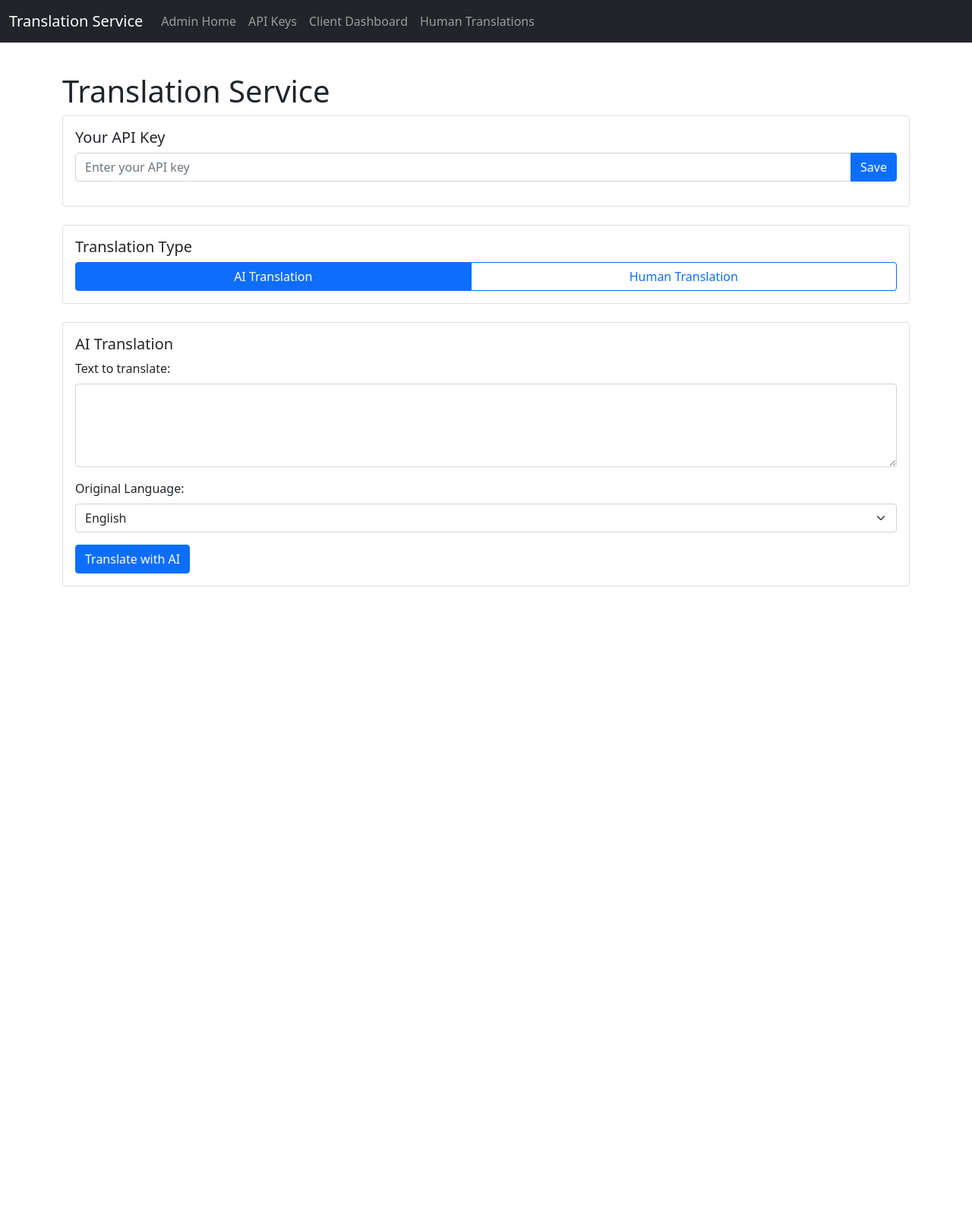
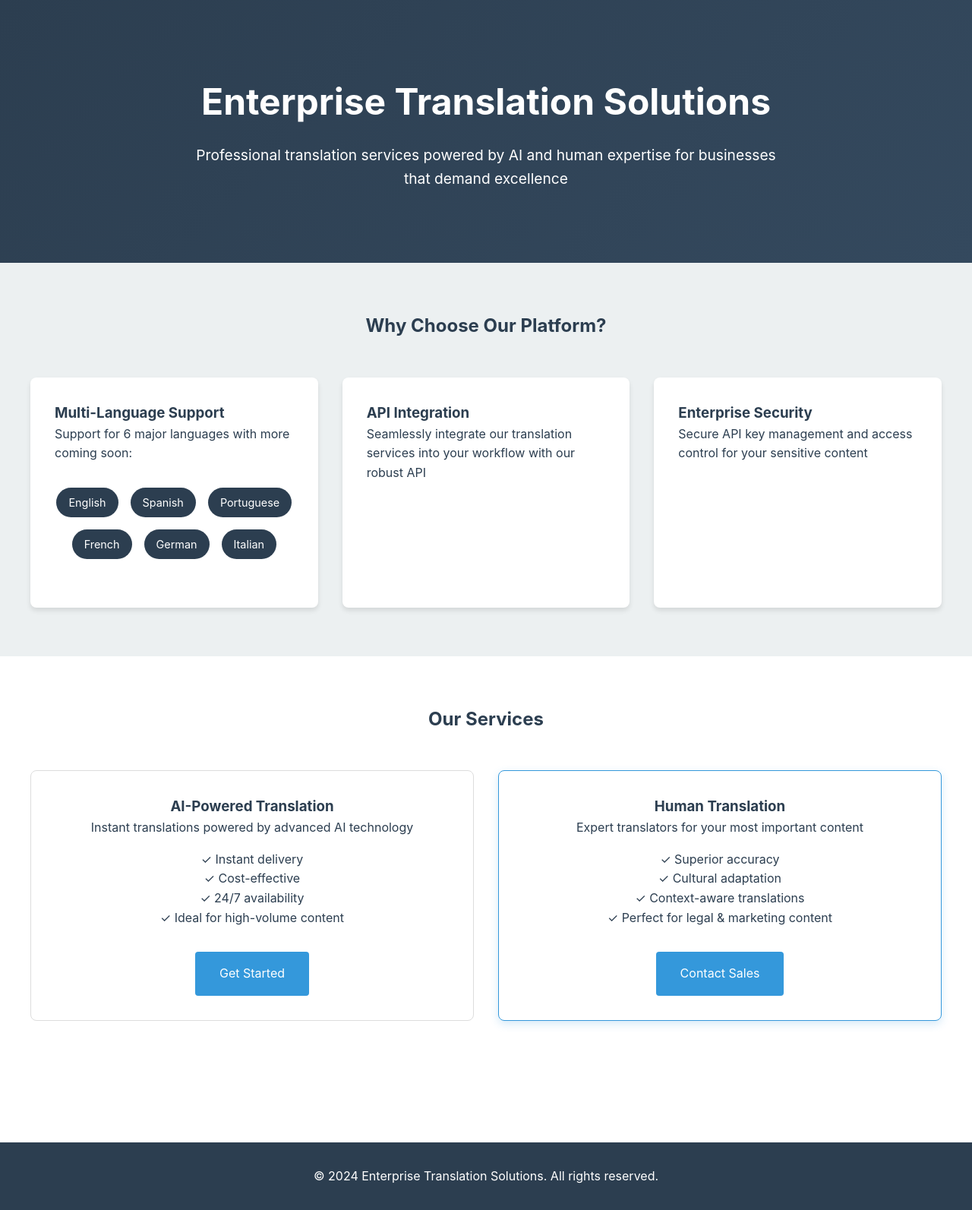
Before and after one commit to eDonkey/aitranslation, a FastAPI app: page / in a window 1280 px wide. Shown: the whole page at 76% size. Before the commit the page ends 772 px from the top, so only its background shows below. Run offline with FastAPI, Linux system fonts and the light colour scheme.

Commit message:
Landing page v0.1

```diff
--- a/main.py
+++ b/main.py
@@ -123,7 +123,6 @@ async def save_text(
     db: Session = Depends(get_db),
     api_key: str = Depends(validate_api_key)
 ):
-    # Create new text entry with all fields initially None
     db_text = TextEntry(
         english=None,
         spanish=None,
@@ -133,8 +132,6 @@ async def save_text(
         italian=None,
         apikey_requested=api_key
     )
-
-    # Set the text for the specified language
     setattr(db_text, request.language.value, request.text)
 
     db.add(db_text)
@@ -296,7 +293,10 @@ app.mount("/static", StaticFiles(directory="web/static"), name="static")
 
 @app.get("/", response_class=HTMLResponse)
 async def home(request: Request):
-    return templates.TemplateResponse("traductor.html", {"request": request})
+    return templates.TemplateResponse("traductor.html", {
+        "request": request,
+        # Add any additional context data here if needed
+    })
 
 @app.get("/admin", response_class=HTMLResponse)
 async def admin_home(request: Request):
--- a/web/templates/traductor.html
+++ b/web/templates/traductor.html
@@ -1,255 +1,200 @@
-{% extends "base.html" %}
+<!DOCTYPE html>
+<html lang="en">
+<head>
+    <meta charset="UTF-8">
+    <meta name="viewport" content="width=device-width, initial-scale=1.0">
+    <title>Enterprise Translation Solutions</title>
+    <style>
+        :root {
+            --primary: #2c3e50;
+            --secondary: #34495e;
+            --accent: #3498db;
+            --light: #ecf0f1;
+            --success: #27ae60;
+            --text: #2c3e50;
+        }
 
-{% block title %}Translator{% endblock %}
+        * {
+            margin: 0;
+            padding: 0;
+            box-sizing: border-box;
+        }
 
-{% block content %}
-<div class="row">
-    <div class="col-md-12">
-        <h1>Translation Service</h1>
+        body {
+            font-family: 'Inter', -apple-system, BlinkMacSystemFont, sans-serif;
+            line-height: 1.6;
+            color: var(--text);
+        }
 
-        <div class="card mb-4">
-            <div class="card-body">
-                <h5 class="card-title">Your API Key</h5>
-                <div class="input-group mb-3">
-                    <input type="text" class="form-control" id="apiKey" placeholder="Enter your API key">
-                    <button class="btn btn-primary" onclick="saveApiKey()">Save</button>
+        .hero {
+            background: linear-gradient(135deg, var(--primary), var(--secondary));
+            color: white;
+            padding: 6rem 2rem;
+            text-align: center;
+        }
+
+        .hero h1 {
+            font-size: 3rem;
+            margin-bottom: 1rem;
+        }
+
+        .hero p {
+            font-size: 1.2rem;
+            max-width: 800px;
+            margin: 0 auto;
+        }
+
+        .features {
+            padding: 4rem 2rem;
+            background: var(--light);
+        }
+
+        .features-grid {
+            display: grid;
+            grid-template-columns: repeat(auto-fit, minmax(300px, 1fr));
+            gap: 2rem;
+            max-width: 1200px;
+            margin: 0 auto;
+        }
+
+        .feature-card {
+            background: white;
+            padding: 2rem;
+            border-radius: 8px;
+            box-shadow: 0 4px 6px rgba(0, 0, 0, 0.1);
+        }
+
+        .services {
+            padding: 4rem 2rem;
+        }
+
+        .service-comparison {
+            display: grid;
+            grid-template-columns: repeat(auto-fit, minmax(300px, 1fr));
+            gap: 2rem;
+            max-width: 1200px;
+            margin: 2rem auto;
+        }
+
+        .service-card {
+            border: 1px solid #ddd;
+            border-radius: 8px;
+            padding: 2rem;
+            text-align: center;
+        }
+
+        .service-card.highlighted {
+            border-color: var(--accent);
+            box-shadow: 0 4px 12px rgba(52, 152, 219, 0.2);
+        }
+
+        .cta-button {
+            display: inline-block;
+            padding: 1rem 2rem;
+            background: var(--accent);
+            color: white;
+            text-decoration: none;
+            border-radius: 4px;
+            margin-top: 1rem;
+            transition: background 0.3s ease;
+        }
+
+        .cta-button:hover {
+            background: #2980b9;
+        }
+
+        .section-title {
+            text-align: center;
+            margin-bottom: 3rem;
+        }
+
+        .languages {
+            display: flex;
+            justify-content: center;
+            gap: 1rem;
+            flex-wrap: wrap;
+            margin: 2rem 0;
+        }
+
+        .language-tag {
+            background: var(--primary);
+            color: white;
+            padding: 0.5rem 1rem;
+            border-radius: 20px;
+            font-size: 0.9rem;
+        }
+
+        footer {
+            background: var(--primary);
+            color: white;
+            text-align: center;
+            padding: 2rem;
+            margin-top: 4rem;
+        }
+    </style>
+</head>
+<body>
+    <section class="hero">
+        <h1>Enterprise Translation Solutions</h1>
+        <p>Professional translation services powered by AI and human expertise for businesses that demand excellence</p>
+    </section>
+
+    <section class="features">
+        <h2 class="section-title">Why Choose Our Platform?</h2>
+        <div class="features-grid">
+            <div class="feature-card">
+                <h3>Multi-Language Support</h3>
+                <p>Support for 6 major languages with more coming soon:</p>
+                <div class="languages">
+                    <span class="language-tag">English</span>
+                    <span class="language-tag">Spanish</span>
+                    <span class="language-tag">Portuguese</span>
+                    <span class="language-tag">French</span>
+                    <span class="language-tag">German</span>
+                    <span class="language-tag">Italian</span>
                 </div>
             </div>
-        </div>
-
-        <!-- Translation Type Selection -->
-        <div class="card mb-4">
-            <div class="card-body">
-                <h5 class="card-title">Translation Type</h5>
-                <div class="btn-group w-100" role="group">
-                    <button type="button" class="btn btn-outline-primary active" onclick="switchMode('ai')">AI Translation</button>
-                    <button type="button" class="btn btn-outline-primary" onclick="switchMode('human')">Human Translation</button>
-                </div>
+            <div class="feature-card">
+                <h3>API Integration</h3>
+                <p>Seamlessly integrate our translation services into your workflow with our robust API</p>
+            </div>
+            <div class="feature-card">
+                <h3>Enterprise Security</h3>
+                <p>Secure API key management and access control for your sensitive content</p>
             </div>
         </div>
+    </section>
 
-        <!-- AI Translation Form -->
-        <div id="aiTranslationForm" class="card">
-            <div class="card-body">
-                <h5 class="card-title">AI Translation</h5>
-                <form id="translationForm">
-                    <div class="mb-3">
-                        <label for="aiText" class="form-label">Text to translate:</label>
-                        <textarea class="form-control" id="aiText" rows="4" required></textarea>
-                    </div>
-
-                    <div class="mb-3">
-                        <label for="aiLanguage" class="form-label">Original Language:</label>
-                        <select class="form-select" id="aiLanguage" required>
-                            <option value="english">English</option>
-                            <option value="spanish">Spanish</option>
-                            <option value="portuguese">Portuguese</option>
-                            <option value="french">French</option>
-                            <option value="deutch">Deutch</option>
-                            <option value="italian">Italian</option>
-                        </select>
-                    </div>
-
-                    <button type="submit" class="btn btn-primary">Translate with AI</button>
-                </form>
+    <section class="services">
+        <h2 class="section-title">Our Services</h2>
+        <div class="service-comparison">
+            <div class="service-card">
+                <h3>AI-Powered Translation</h3>
+                <p>Instant translations powered by advanced AI technology</p>
+                <ul style="list-style: none; margin: 1rem 0;">
+                    <li>✓ Instant delivery</li>
+                    <li>✓ Cost-effective</li>
+                    <li>✓ 24/7 availability</li>
+                    <li>✓ Ideal for high-volume content</li>
+                </ul>
+                <a href="/client" class="cta-button">Get Started</a>
+            </div>
+            <div class="service-card highlighted">
+                <h3>Human Translation</h3>
+                <p>Expert translators for your most important content</p>
+                <ul style="list-style: none; margin: 1rem 0;">
+                    <li>✓ Superior accuracy</li>
+                    <li>✓ Cultural adaptation</li>
+                    <li>✓ Context-aware translations</li>
+                    <li>✓ Perfect for legal & marketing content</li>
+                </ul>
+                <a href="/client" class="cta-button">Contact Sales</a>
             </div>
         </div>
+    </section>
 
-        <!-- Human Translation Form -->
-        <div id="humanTranslationForm" class="card" style="display: none;">
-            <div class="card-body">
-                <h5 class="card-title">Submit Text for Human Translation</h5>
-                <form id="humanForm">
-                    <div class="mb-3">
-                        <label for="humanText" class="form-label">Text to translate:</label>
-                        <textarea class="form-control" id="humanText" rows="4" required></textarea>
-                    </div>
-
-                    <div class="mb-3">
-                        <label for="humanLanguage" class="form-label">Original Language:</label>
-                        <select class="form-select" id="humanLanguage" required>
-                            <option value="english">English</option>
-                            <option value="spanish">Spanish</option>
-                            <option value="portuguese">Portuguese</option>
-                            <option value="french">French</option>
-                            <option value="deutch">Deutch</option>
-                            <option value="italian">Italian</option>
-                        </select>
-                    </div>
-
-                    <button type="submit" class="btn btn-primary">Submit for Human Translation</button>
-                </form>
-            </div>
-        </div>
-
-        <div id="results" class="card mt-4" style="display: none;">
-            <div class="card-body">
-                <h5 class="card-title">Results</h5>
-                <div id="translationsContainer"></div>
-            </div>
-        </div>
-    </div>
-</div>
-{% endblock %}
-
-{% block scripts %}
-<script>
-document.addEventListener('DOMContentLoaded', function() {
-    const savedApiKey = localStorage.getItem('clientApiKey');
-    if (savedApiKey) {
-        document.getElementById('apiKey').value = savedApiKey;
-    }
-
-    document.getElementById('translationForm').addEventListener('submit', async function(e) {
-        e.preventDefault();
-        await translate();
-    });
-
-    document.getElementById('humanForm').addEventListener('submit', async function(e) {
-        e.preventDefault();
-        await submitHumanTranslation();
-    });
-});
-
-function saveApiKey() {
-    const apiKey = document.getElementById('apiKey').value;
-    localStorage.setItem('clientApiKey', apiKey);
-}
-
-function switchMode(mode) {
-    const aiForm = document.getElementById('aiTranslationForm');
-    const humanForm = document.getElementById('humanTranslationForm');
-    const results = document.getElementById('results');
-    const buttons = document.querySelectorAll('.btn-group .btn');
-
-    buttons.forEach(btn => btn.classList.remove('active'));
-    event.target.classList.add('active');
-
-    if (mode === 'ai') {
-        aiForm.style.display = 'block';
-        humanForm.style.display = 'none';
-    } else {
-        aiForm.style.display = 'none';
-        humanForm.style.display = 'block';
-    }
-    results.style.display = 'none';
-}
-
-async function translate() {
-    const apiKey = localStorage.getItem('clientApiKey');
-    if (!apiKey) {
-        alert('Please enter and save your API key first');
-        return;
-    }
-
-    const text = document.getElementById('aiText').value;
-    const language = document.getElementById('aiLanguage').value;
-    const resultsDiv = document.getElementById('results');
-    const translationsContainer = document.getElementById('translationsContainer');
-
-    try {
-        const formData = new FormData();
-        formData.append('text', text);
-        formData.append('language', language);
-
-        const response = await fetch('/translate-text/', {
-            method: 'POST',
-            headers: {
-                'X-API-Key': apiKey
-            },
-            body: formData
-        });
-
-        if (!response.ok) {
-            throw new Error(`HTTP error! status: ${response.status}`);
-        }
-
-        const data = await response.json();
-
-        translationsContainer.innerHTML = `
-            <div class="alert alert-success">
-                Translation completed successfully!
-            </div>
-            <div class="card mb-3">
-                <div class="card-body">
-                    <h6 class="card-subtitle mb-2 text-muted">Original (${data.original_language})</h6>
-                    <p class="card-text">${data.original_text}</p>
-                </div>
-            </div>
-        `;
-
-        Object.entries(data.translations).forEach(([lang, translation]) => {
-            translationsContainer.innerHTML += `
-                <div class="card mb-3">
-                    <div class="card-body">
-                        <h6 class="card-subtitle mb-2 text-muted">${lang.charAt(0).toUpperCase() + lang.slice(1)}</h6>
-                        <p class="card-text">${translation}</p>
-                    </div>
-                </div>
-            `;
-        });
-
-        resultsDiv.style.display = 'block';
-    } catch (error) {
-        translationsContainer.innerHTML = `
-            <div class="alert alert-danger">
-                Error: ${error.message}
-            </div>
-        `;
-        resultsDiv.style.display = 'block';
-    }
-}
-
-async function submitHumanTranslation() {
-    const apiKey = localStorage.getItem('clientApiKey');
-    if (!apiKey) {
-        alert('Please enter and save your API key first');
-        return;
-    }
-
-    const text = document.getElementById('humanText').value;
-    const language = document.getElementById('humanLanguage').value;
-    const resultsDiv = document.getElementById('results');
-    const translationsContainer = document.getElementById('translationsContainer');
-
-    try {
-        const response = await fetch('/save-text/', {
-            method: 'POST',
-            headers: {
-                'X-API-Key': apiKey,
-                'Content-Type': 'application/json'
-            },
-            body: JSON.stringify({
-                text: text,
-                language: language
-            })
-        });
-
-        if (!response.ok) {
-            throw new Error(`HTTP error! status: ${response.status}`);
-        }
-
-        const data = await response.json();
-
-        translationsContainer.innerHTML = `
-            <div class="alert alert-success">
-                <h4 class="alert-heading">Success!</h4>
-                <p>Your text has been submitted for human translation.</p>
-                <hr>
-                <p class="mb-0">Reference ID: ${data.id}</p>
-            </div>
-        `;
-
-        resultsDiv.style.display = 'block';
-        document.getElementById('humanForm').reset();
-    } catch (error) {
-        translationsContainer.innerHTML = `
-            <div class="alert alert-danger">
-                Error: ${error.message}
-            </div>
-        `;
-        resultsDiv.style.display = 'block';
-    }
-}
-</script>
-{% endblock %}
+    <footer>
+        <p>© 2024 Enterprise Translation Solutions. All rights reserved.</p>
+    </footer>
+</body>
+</html>
```
